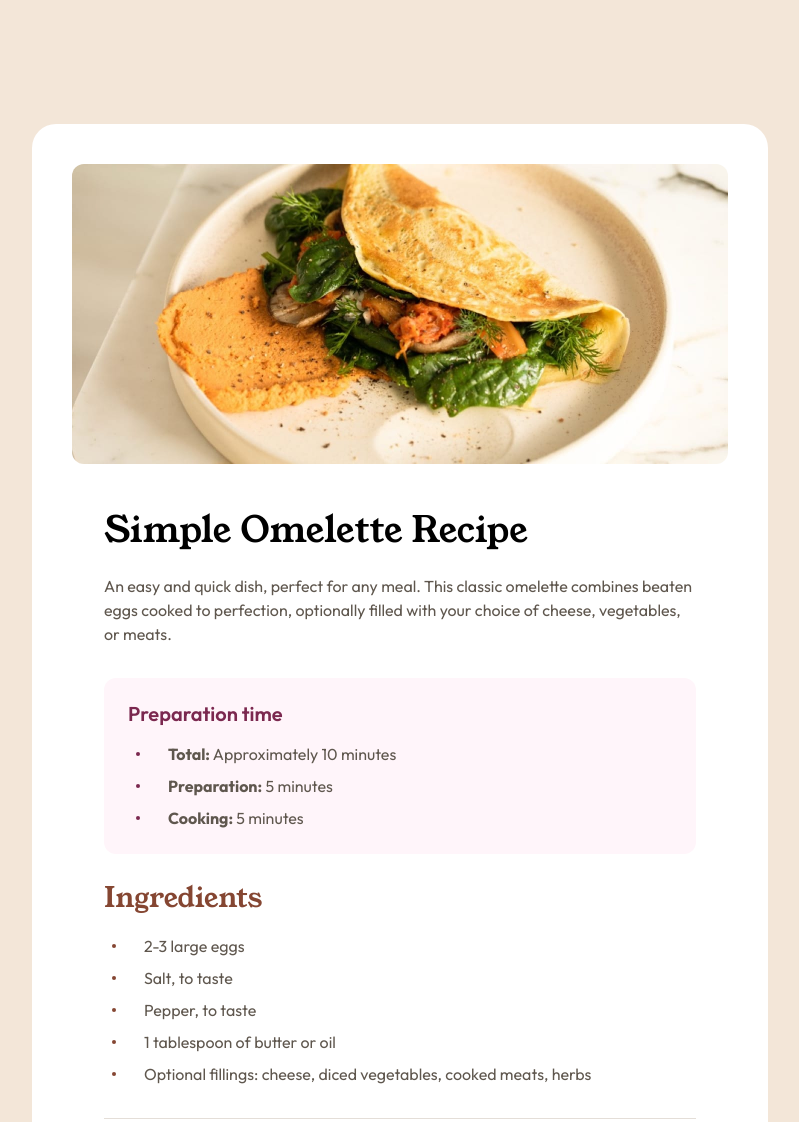
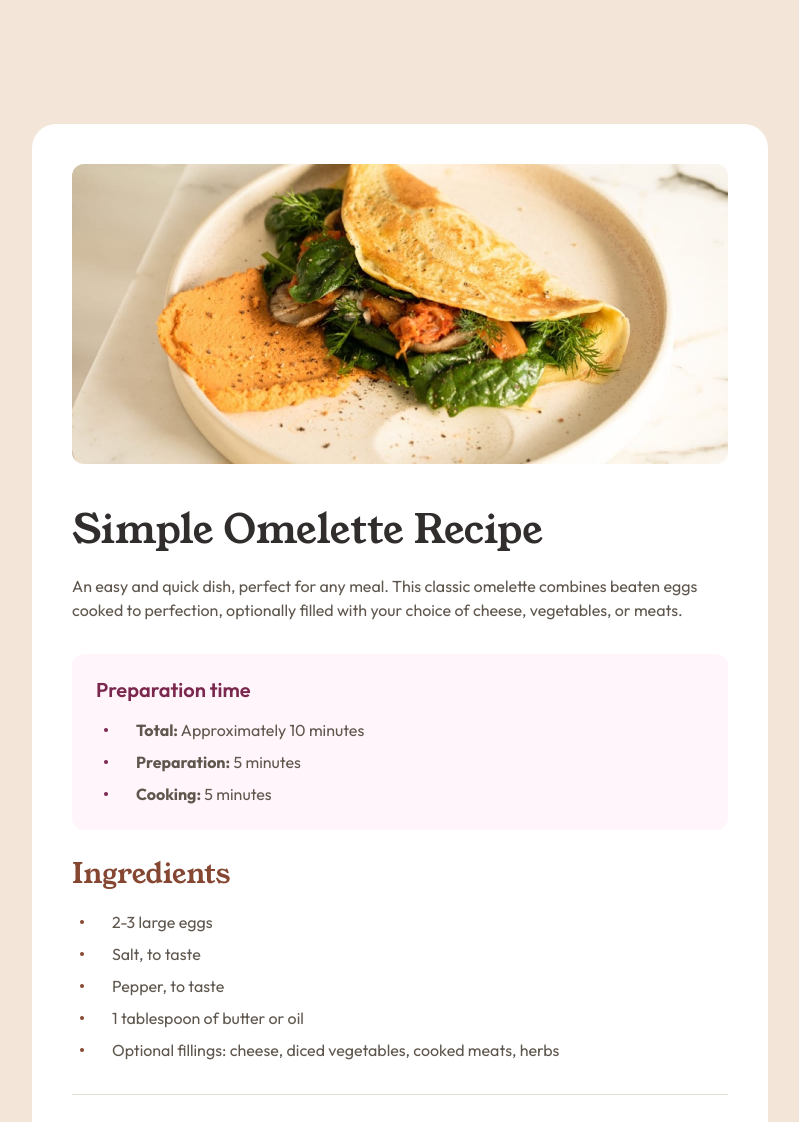
Before and after one commit to bricard-dev/ftm_recipe-page, a plain HTML site: page index.html in a window 1280 px wide. Shown: the top 1122 px of the page, without its empty margins (240-1039 px from the left). Drawn offline with Linux system fonts and the light colour scheme.

Commit message:
Update desktop style

```diff
--- a/style.css
+++ b/style.css
@@ -139,6 +139,7 @@ ul li::before {
   font-weight: 500;
   font-size: 2.25rem;
   line-height: 2.5rem;
+  color: var(--stone-900);
 }
 
 .card__description {
@@ -243,11 +244,19 @@ ul li::before {
   }
 
   .card {
-    padding: 40px;
+    padding: 2.5rem;
     border-radius: 1.5rem;
+  }
+
+  .card__recipe {
+    padding: 2rem 0 0 0;
   }
 
   .card__image {
     border-radius: 0.75rem;
   }
+
+  .card__title {
+    font-size: 2.5rem;
+  }
 }
```
